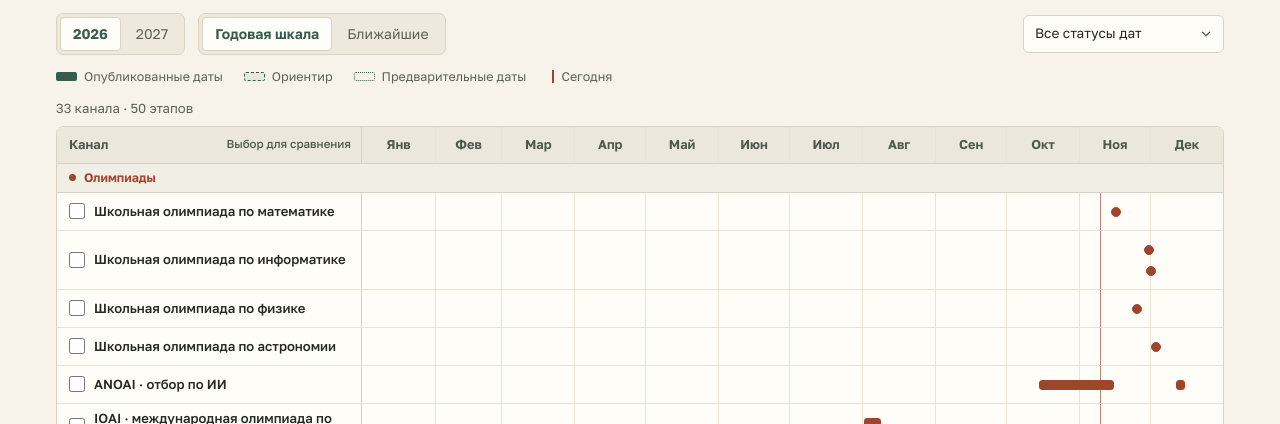
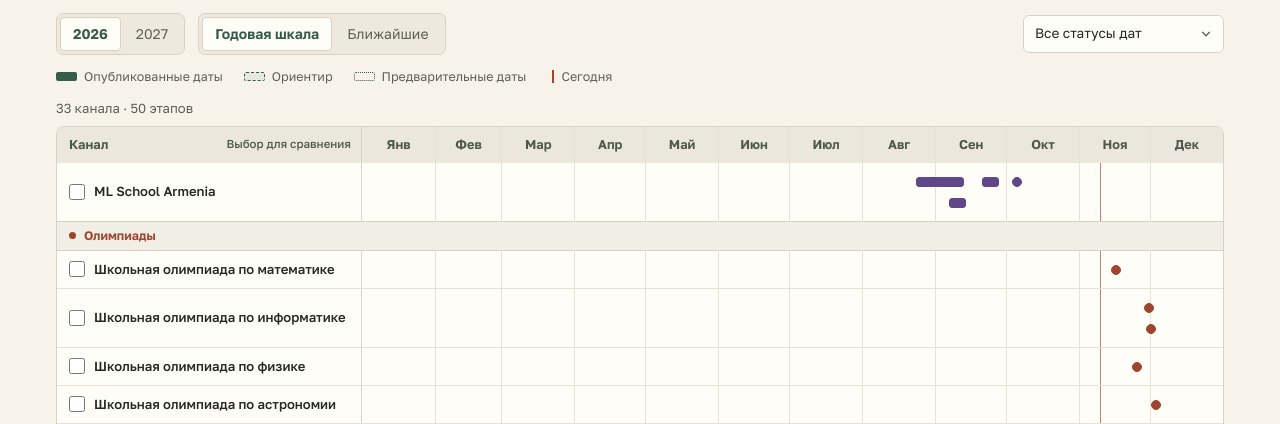
Before and after one commit to tikhonov-cmd/armenia-ml-calendar, a plain HTML site: page index.html in a window 1280 px wide. Shown: the part 376-800 px from the top of the page. Drawn offline with Linux system fonts and the light colour scheme.

Commit message:
Pin ML School Armenia in the calendar

```diff
--- a/app.js
+++ b/app.js
@@ -3,6 +3,7 @@
 
   const { categories, audiences, statuses, phases, levels, channels, years, updated } = globalThis.armeniaAtlas;
   const byId = Object.fromEntries(channels.map(channel => [channel.id, channel]));
+  const pinnedChannel = byId["ml-school"];
   const categoryOrder = Object.keys(categories);
   const $ = id => document.getElementById(id);
   const value = id => $(id).value;
@@ -117,7 +118,6 @@
   function renderCalendar() {
     const [start, end] = yearBounds();
     const filtered = filteredChannels();
-    const entries = filtered.map(channel => ({ channel, events: inScope(channel, start, end) })).filter(entry => entry.events.length);
     const upcoming = state.view === "upcoming";
     $("year-controls").hidden = upcoming;
     $("legend").hidden = upcoming;
@@ -133,17 +133,21 @@
       return;
     }
     const calendarScroll = $("timeline")?.scrollLeft ?? 0;
-    const eventTotal = entries.reduce((sum, entry) => sum + entry.events.length, 0);
-    $("calendar-count").textContent = channelCount(entries.length) + " · " + eventCount(eventTotal);
-    $("calendar-note").innerHTML = "Шкала показывает этапы с датами на выбранный год. Каналы без дат и данные об охвате есть в <a href=\"#directory\">справочнике</a>.";
-    $("calendar-content").innerHTML = entries.length
-      ? timeline(entries, start, end)
-      : '<p class="empty">По этим фильтрам нет дат в ' + state.year + ' году. Измените фильтры или откройте справочник.</p>';
-    if ($("timeline")) $("timeline").scrollLeft = calendarScroll;
-    renderCompare(start, end, new Set(filtered.map(channel => channel.id)));
+    const pinned = { channel: pinnedChannel, events: inScope(pinnedChannel, start, end) };
+    const entries = filtered.filter(channel => channel !== pinnedChannel)
+      .map(channel => ({ channel, events: inScope(channel, start, end) })).filter(entry => entry.events.length);
+    const eventTotal = entries.reduce((sum, entry) => sum + entry.events.length, pinned.events.length);
+    $("calendar-count").textContent = channelCount(entries.length + 1) + " · " + eventCount(eventTotal);
+    $("calendar-note").innerHTML = "ML School Armenia закреплена на шкале при любых фильтрах. Даты показаны за выбранный год. Подробнее о каналах в <a href=\"#directory\">справочнике</a>.";
+    const noMatches = !entries.length && (!filtered.includes(pinnedChannel) || !pinned.events.length);
+    $("calendar-content").innerHTML = timeline(pinned, entries, start, end) + (noMatches
+      ? '<p class="empty">По этим фильтрам нет дат в ' + state.year + ' году. Измените фильтры или откройте справочник.</p>'
+      : '');
+    $("timeline").scrollLeft = calendarScroll;
+    renderCompare(start, end, filtered);
   }
 
-  function timeline(entries, start, end) {
+  function timeline(pinned, entries, start, end) {
     const monthNames = ["Янв", "Фев", "Мар", "Апр", "Май", "Июн", "Июл", "Авг", "Сен", "Окт", "Ноя", "Дек"];
     const percent = date => position(date, start, end);
     const monthStarts = monthNames.map((_, i) => state.year + "-" + String(i + 1).padStart(2, "0") + "-01");
@@ -154,9 +158,7 @@
     const grid = '<div class="months gridlines" aria-hidden="true">' + monthNames.map(() => "<i></i>").join("") + "</div>";
     const header = '<div class="timeline-head row"><div class="row-label"><span>Канал</span><span class="head-hint">Выбор для сравнения</span></div><div class="months">' +
       monthNames.map(name => "<span>" + name + "</span>").join("") + "</div></div>";
-    const groups = categoryOrder.filter(category => entries.some(entry => entry.channel.category === category)).map(category => {
-      const group = categories[category];
-      const rows = entries.filter(entry => entry.channel.category === category).map(({ channel, events }) => {
+    function row({ channel, events }) {
       const selected = state.selected.has(channel.id);
       const laneEnds = [];
       const marks = [...events].sort((a, b) => a.start.localeCompare(b.start)).map(event => {
@@ -168,19 +170,26 @@
         return markButton(channel, event, "--left:" + (event.start === event.end ? (left + right) / 2 : left) +
           "%;--width:" + (right - left) + "%;--lane:" + lane);
       }).join("");
-        return '<div class="timeline-row row' + (selected ? " selected" : "") + '" style="--lanes:' + laneEnds.length + '">' +
+      const empty = events.length ? "" : '<span class="track-empty">Нет дат по выбранным условиям</span>';
+      return '<div class="timeline-row row' + (selected ? " selected" : "") + '" style="--lanes:' + Math.max(1, laneEnds.length) + '">' +
         '<div class="row-label"><input type="checkbox" data-compare="' + channel.id + '" aria-label="Сравнить: ' + html(channel.title) + '"' +
         (selected ? ' checked' : '') + '><button class="channel-button" type="button" data-channel="' + channel.id +
-          '">' + html(channel.title) + '</button></div><div class="track" data-track="' + channel.id + '">' + grid + todayLine + marks + '</div></div>';
-      }).join("");
+        '">' + html(channel.title) + '</button></div><div class="track" data-track="' + channel.id + '">' + grid + todayLine + marks + empty + '</div></div>';
+    }
+    const pinnedRow = '<div class="timeline-pinned" style="--track-color:' + categories[pinned.channel.category].color + '">' + row(pinned) + '</div>';
+    const groups = categoryOrder.filter(category => entries.some(entry => entry.channel.category === category)).map(category => {
+      const group = categories[category];
+      const rows = entries.filter(entry => entry.channel.category === category).map(row).join("");
       return '<div class="timeline-group" style="--track-color:' + group.color + '"><h3 class="group-label"><i></i>' + group.name + '</h3>' + rows + '</div>';
     }).join("");
 
     return '<div class="timeline-scroll" id="timeline" role="region" tabindex="0" aria-label="Годовая шкала ' + state.year +
-      '"><div class="timeline" style="--months:' + columnWidths + '">' + header + groups + '</div></div>';
+      '"><div class="timeline" style="--months:' + columnWidths + '"><div class="timeline-top">' + header + pinnedRow + '</div>' + groups + '</div></div>';
   }
 
-  function renderCompare(start, end, visible) {
+  function renderCompare(start, end, filtered) {
+    const visible = new Set(filtered.map(channel => channel.id));
+    visible.add(pinnedChannel.id);
     const selected = [...state.selected].map(id => byId[id]);
     const available = selected.filter(channel => visible.has(channel.id)).map(channel => ({
       channel, events: inScope(channel, start, end),
@@ -351,7 +360,7 @@
     if (!state.selected.size) setCompareExpanded(false);
     event.target.closest(".timeline-row").classList.toggle("selected", event.target.checked);
     $("compare").hidden = !state.selected.size;
-    renderCompare(...yearBounds(), new Set(filteredChannels().map(channel => channel.id)));
+    renderCompare(...yearBounds(), filteredChannels());
   });
   document.addEventListener("click", event => {
     const button = event.target.closest("button");
--- a/styles.css
+++ b/styles.css
@@ -130,7 +130,10 @@ select { width: 100%; appearance: none; padding: 6px 30px 6px 11px; background-i
 .row { display: grid; grid-template-columns: var(--label-width) minmax(0, 1fr); }
 .row-label { display: flex; gap: 9px; align-items: center; min-width: 0; padding: 6px 10px 6px 12px; border-right: 1px solid var(--rule); }
 .row-label input { flex: none; width: 16px; height: 16px; margin: 0; cursor: pointer; }
-.timeline-head { position: sticky; top: 0; z-index: 3; background: #ebe7dc; font-size: .8rem; color: #4e584d; font-weight: 650; }
+.timeline-top { position: sticky; top: 0; z-index: 3; border-bottom: 1px solid var(--rule); }
+.timeline-head { background: #ebe7dc; font-size: .8rem; color: #4e584d; font-weight: 650; }
+.timeline-pinned .timeline-row { background: var(--white); }
+.timeline-top .row-label { position: sticky; left: 0; z-index: 3; background: inherit; }
 .timeline-head .row-label { justify-content: space-between; }
 .head-hint { font-size: .72rem; font-weight: 500; }
 .months { display: grid; grid-template-columns: var(--months); min-width: 0; }
@@ -138,6 +141,7 @@ select { width: 100%; appearance: none; padding: 6px 30px 6px 11px; background-i
 .months > :not(:first-child) { border-left: 1px solid var(--track-rule); }
 .gridlines { position: absolute; inset: 0; pointer-events: none; }
 .group-label { display: flex; align-items: center; gap: 8px; padding: 6px 12px; border-block: 1px solid var(--rule); background: #f1eee5; font-size: .77rem; color: var(--track-color); }
+.timeline-top + .timeline-group .group-label { border-top: 0; }
 .group-label i, .card-meta i { display: inline-block; width: 7px; height: 7px; border-radius: 50%; flex: none; background: var(--track-color); }
 .timeline-row + .timeline-row { border-top: 1px solid var(--track-rule); }
 .timeline-row:hover { background: #f9f6ef; }
@@ -147,6 +151,7 @@ select { width: 100%; appearance: none; padding: 6px 30px 6px 11px; background-i
 .channel-button:hover, .text-button:hover { color: var(--green); text-decoration-line: underline; text-decoration-color: currentColor; }
 .text-button { color: var(--green); font-weight: 650; }
 .track { position: relative; min-height: calc(16px + var(--lanes) * 21px); }
+.track-empty { position: sticky; left: calc(var(--label-width) + 12px); display: inline-block; margin: 8px 12px; color: var(--muted); font-size: .8rem; }
 .overlap-band { position: absolute; inset-block: 0; width: max(7px, var(--span)); background: #b9744c50; border-inline: 1px solid #a96c4e85; transform: translateX(-50%); pointer-events: none; }
 .overlap-band.uncertain { background: #b9744c28; border-inline: 1px dashed #a96c4e; }
 .today-line { position: absolute; inset-block: 0; width: 1px; background: var(--rust); opacity: .65; pointer-events: none; }
```
Lines whose indentation alone changed are shown as unchanged.
